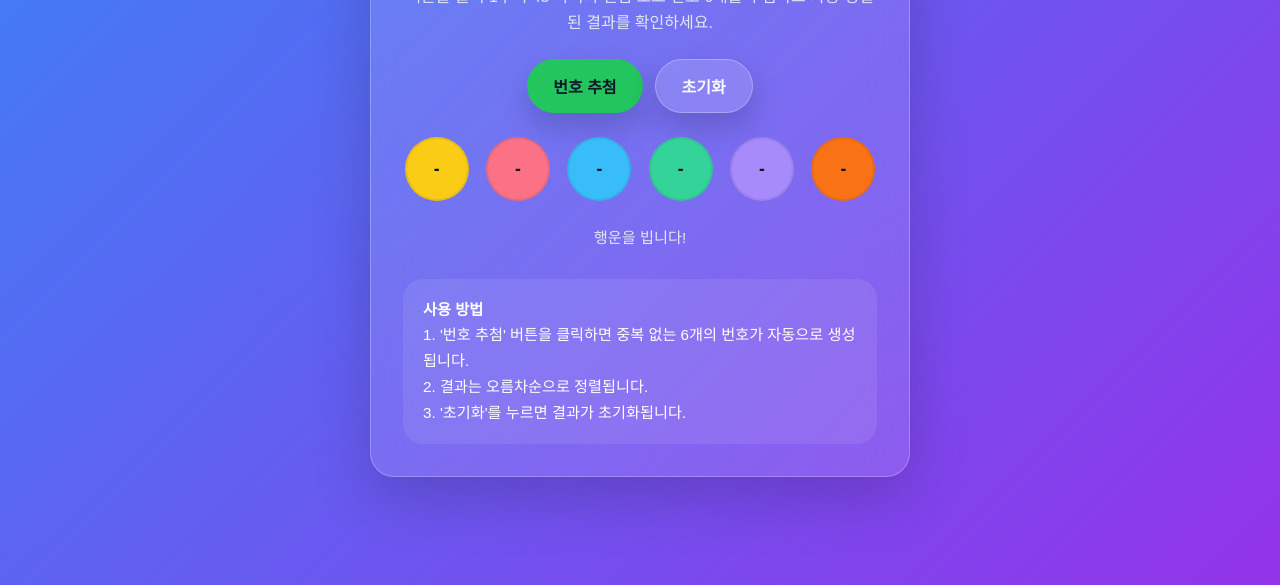
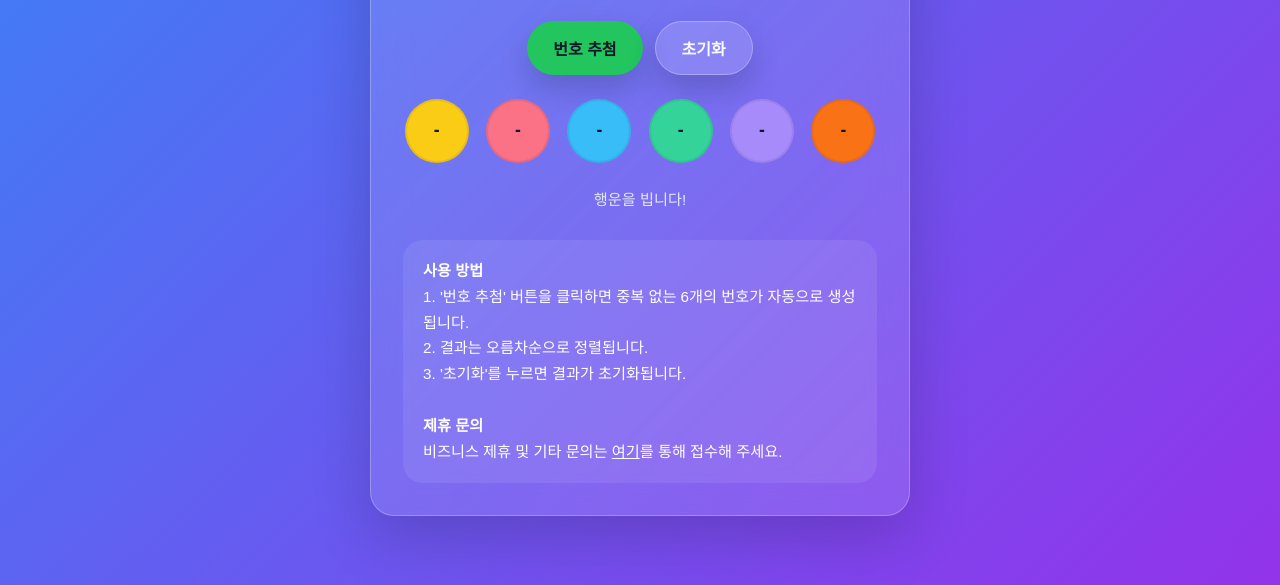
Before and after one commit to dlsdls23/pbw, a plain HTML site: page index.html in a window 1280 px wide. Shown: the part 215-800 px from the top of the page. Drawn offline with Linux system fonts and the light colour scheme.

Commit message:
Add link to partnership inquiry form

```diff
--- a/index.html
+++ b/index.html
@@ -186,7 +186,9 @@
             <strong>사용 방법</strong><br>
             1. '번호 추첨' 버튼을 클릭하면 중복 없는 6개의 번호가 자동으로 생성됩니다.<br>
             2. 결과는 오름차순으로 정렬됩니다.<br>
-            3. '초기화'를 누르면 결과가 초기화됩니다.
+            3. '초기화'를 누르면 결과가 초기화됩니다.<br><br>
+            <strong>제휴 문의</strong><br>
+            비즈니스 제휴 및 기타 문의는 <a href="partnership_form.html" style="color: inherit; text-decoration: underline;">여기</a>를 통해 접수해 주세요.
         </div>
     </div>
 
```
